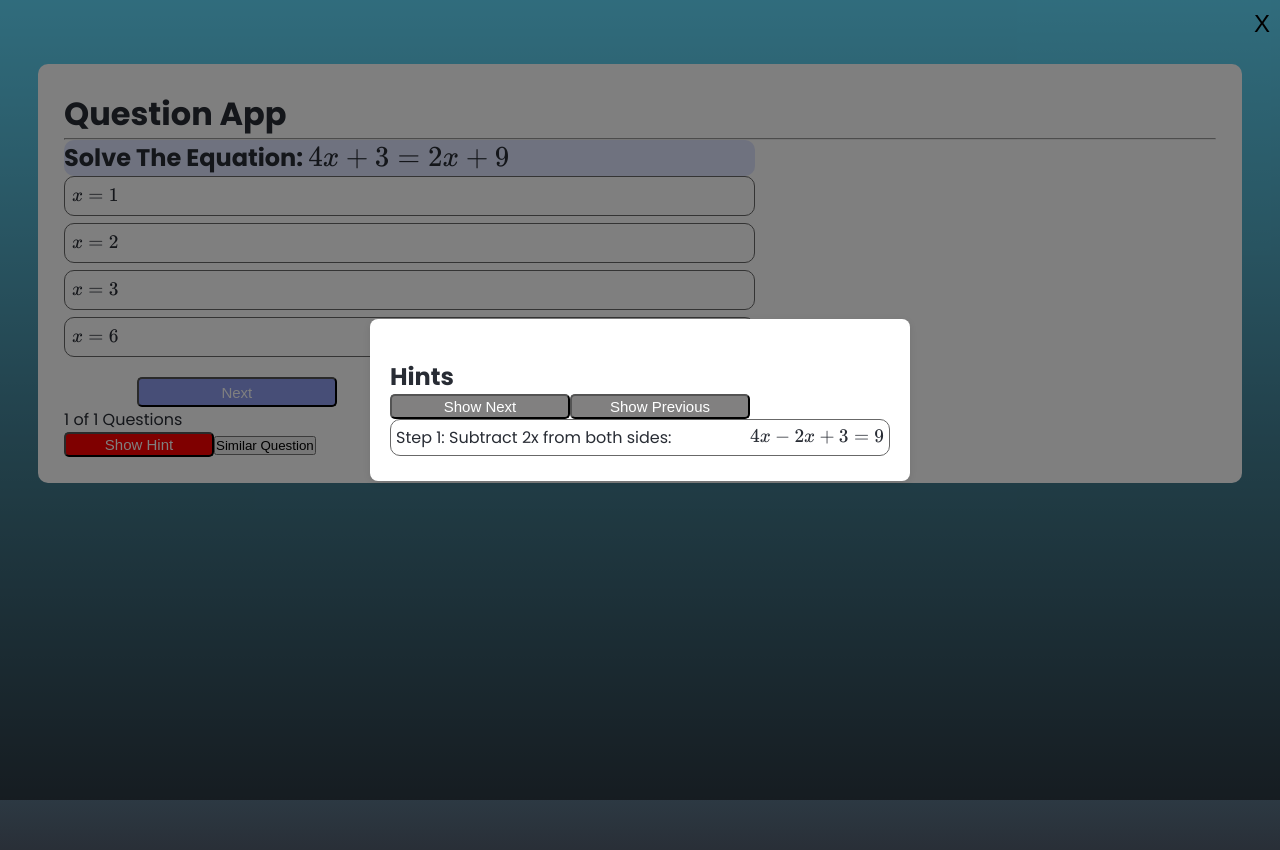
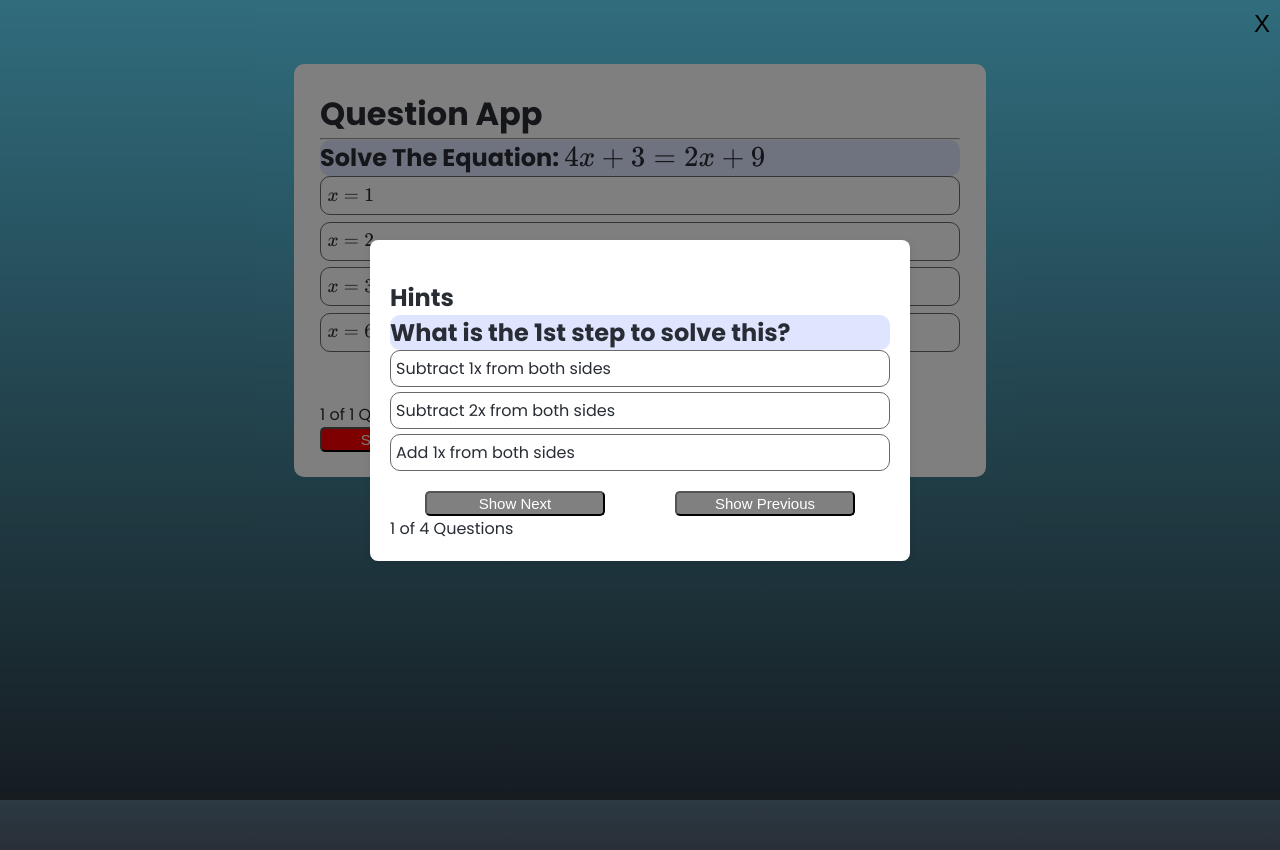
Before and after one commit to 18029450uhi/18029450_Dissertation, a React (Create React App) app: page / in a window 1280 px wide. Both pictures are taken after a click on the button "Show Hint". Shown: the top 850 px of the page. Built offline with nearby package versions, Linux system fonts and the light colour scheme.

Commit message:
Release 1.0.1

```diff
--- a/src/Components/Hints/Hints.css
+++ b/src/Components/Hints/Hints.css
@@ -3,7 +3,16 @@
     padding: 0;
 }
 
-.show-next-button {
+.hints-toggle-buttons {
+    display: flex;
+    justify-content: center;
+    /*flex-wrap: wrap;*/
+    margin-top: 20px;
+
+}
+
+.hints-toggle-buttons .next, .previous {
+
     margin: auto;
     width: 180px;
     height: 25px;
@@ -14,3 +23,13 @@
     border-radius: 5px;
     cursor: pointer;
 }
+
+.correct-answer {
+    background: #dffff2;
+    border-color: #00d397;
+}
+
+.incorrect-answer {
+    background: #ffdede;
+    border-color: #ff0000;
+}
--- a/src/Components/Hints/Hints.jsx
+++ b/src/Components/Hints/Hints.jsx
@@ -1,42 +1,85 @@
-import React, {useState} from 'react';
+import React, { useState, useEffect } from 'react';
 import './Hints.css';
-import katex from "katex";
+import Modal from "../Model/Modal";
+const Hints = ({ hints }) => {
+    const [hintIndex, setHintIndex] = useState(0);
+    const [hintQuestion, setHintQuestion] = useState(hints[0]);
+    const [lock, setLock] = useState(false);
+    const [showExplanationModal, setShowExplanationModal] = useState(false);
+    const [explanation, setExplanation] = useState('');
 
-const renderEquation = (step) => {
-    const parts = step.split(':');
-    const equation = parts.length > 2 ? parts.slice(2).join(':').trim() : step;
-    return {__html: katex.renderToString(equation, {throwOnError: false})};
-};
-const renderText = (step) => {
-    const parts = step.split(':');
-    const stepText = parts.slice(0, 2).join(':') + ':';
-    return {__html: stepText};
-};
-const Hints = ({steps}) => {
-    const [hintIndex, setHintIndex] = useState(0);
+    useEffect(() => {
+        setHintQuestion(hints[hintIndex]);
+    }, [hintIndex, hints]);
 
-    const showNextHint = () => {
-        if (hintIndex < steps.length - 1) {
+    const updateQuestions = () => {
+        setLock(false);
+
+        const answerElements = document.querySelectorAll('li[data-answer]');
+        answerElements.forEach(element => {
+            element.classList.remove('correct-answer', 'incorrect-answer');
+        });
+    };
+
+    const nextQuestion = () => {
+        if (hintIndex < hints.length - 1) {
             setHintIndex(hintIndex + 1);
+            updateQuestions();
         }
     };
-    const showPreviousHint = () => {
-        if ((hintIndex < steps.length - 1 && hintIndex !== 0) || hintIndex === steps.length - 1) {
+
+    const previousQuestion = () => {
+        if (hintIndex > 0) {
             setHintIndex(hintIndex - 1);
+            updateQuestions();
+        }
+    };
+
+    const checkAnswer = (e, answer, explanation) => {
+        if (!lock) {
+            if (answer === hintQuestion.correct) {
+                e.target.classList.add("correct-answer");
+                e.target.classList.remove("incorrect-answer");
+            } else {
+                e.target.classList.add("incorrect-answer");
+                const correctAnswerElement = document.querySelector(`li[data-answer="${hintQuestion.correct}"]`);
+                if (correctAnswerElement) {
+                    correctAnswerElement.classList.add("correct-answer");
+                    correctAnswerElement.classList.remove("incorrect-answer");
+                }
+            }
+            setExplanation(explanation);
+            setShowExplanationModal(true);
+            setLock(true);
         }
     };
 
     return (
         <div className='hints'>
             <h2>Hints</h2>
-            <button className='show-next-button' onClick={showNextHint}>Show Next</button>
-            <button className='show-next-button' onClick={showPreviousHint}>Show Previous</button>
-            <ul>
-                {steps.slice(0, hintIndex + 1).map((step, index) => (
-                    <li key={index}
-                        dangerouslySetInnerHTML={{__html: renderText(step).__html + ' ' + renderEquation(step).__html}}></li>
-                ))}
-            </ul>
+            <div className='content'>
+                <div className='hint-question-section'>
+                    <h2 className='question-header'>
+                        {hintQuestion.question}
+                    </h2>
+                    <ul>
+                        {hintQuestion.options.map((option, index) => (
+                            <li key={index} data-answer={index + 1} onClick={event => checkAnswer(event, index + 1, option.explanation)}>
+                                {option.option}
+                            </li>
+                        ))}
+                    </ul>
+                    <div className='hints-toggle-buttons'>
+                        <button className='next' onClick={nextQuestion}>Show Next</button>
+                        <button className='previous' onClick={previousQuestion}>Show Previous</button>
+                    </div>
+                    <div className='index'>{hintIndex + 1} of {hints.length} Questions</div>
+                </div>
+            </div>
+
+            <Modal show={showExplanationModal} onClose={() => setShowExplanationModal(false)}>
+                <p>{explanation}</p>
+            </Modal>
         </div>
     );
 };
--- a/src/Components/Question/Question.css
+++ b/src/Components/Question/Question.css
@@ -1,21 +1,13 @@
-* {
-    margin: 0;
-    padding: 0;
-}
-
 .container {
-    width: 90%;
+    width: 50%;
     margin: 5% auto;
     background: white;
     color: #282c34;
+    display: flex;
+    flex-direction: column;
     border-radius: 10px;
     padding: 2%;
     gap: 1%;
-}
-
-.content {
-    display: flex;
-    justify-content: space-between;
 }
 
 .container .content .question-header {
@@ -79,19 +71,32 @@
     cursor: pointer;
 }
 
+.container .similar-question-button{
+    margin: auto;
+    width: 150px;
+    height: 25px;
+    background: #0e9629;
+    color: #ffffff;
+    font-size: 15px;
+    font-weight: 500;
+    border-radius: 5px;
+    cursor: pointer;
 
-.question-section {
-    width: 60%;
-    padding-right: 20px; /* Add this line */
 }
 
+
+/*.question-section {*/
+    /*width: 60%;*/
+/*    padding-right: 20px; !* Add this line *!*/
+/*}*/
+
 .similar-question-section {
-    width: 35%;
+    width: 45%;
 }
 
-.hints {
-    margin-top: 20px;
-}
+/*.hints {*/
+/*    margin-top: 20px;*/
+/*}*/
 
 .container .correct-answer {
     background: #dffff2;
@@ -122,7 +127,7 @@
         width: 100%;
     }
 
-    .hints {
-        margin-top: 20px;
-    }
+    /*.hints {*/
+    /*    margin-top: 20px;*/
+    /*}*/
 }
--- a/src/Components/Question/Question.jsx
+++ b/src/Components/Question/Question.jsx
@@ -50,26 +50,28 @@ const Question = () => {
     };
 
     const previousQuestion = () => {
-        if (((index < data.length - 1) && index !== 0) || index === data.length - 1) {
+        if (((index < data.length - 1) && index !== 0) || index === data.length) {
             setIndex(index - 1);
             setQuestion(data[index - 1]);
             updateQuestions();
         }
     };
 
-    const toggleHint = () => {
-        setShowHint(!showHint);
-    };
+    // const toggleHint = () => {
+    //     setShowHint(!showHint);
+    // };
 
     const checkAnswer = (e, answer) => {
         if (lock === false) {
             if (answer === question.mcq.correctAnswer) {
                 e.target.classList.add("correct-answer");
+                e.target.classList.remove("incorrect-answer");
             } else {
                 e.target.classList.add("incorrect-answer");
                 const correctAnswerElement = document.querySelector(`li[data-answer="${question.mcq.correctAnswer}"]`);
                 if (correctAnswerElement) {
                     correctAnswerElement.classList.add("correct-answer");
+                    correctAnswerElement.classList.remove("incorrect-answer");
                 }
             }
             setLock(true);
@@ -107,7 +109,7 @@ const Question = () => {
             </div>
 
             <Modal show={showHintModal} onClose={() => setShowHintModal(false)}>
-                <Hints steps={question.originalProblem.steps}/>
+                <Hints hints={question.hints}/>
             </Modal>
 
             <Modal show={showSimilarQuestionModal} onClose={() => setShowSimilarQuestionModal(false)}>
--- a/src/index.css
+++ b/src/index.css
@@ -1,9 +1,9 @@
-*{
+* {
     margin: 0;
     padding: 0;
 }
 
-body{
+body {
     height: 100vh;
     background-image: linear-gradient(#61dafb, #282c34);
     font-family: 'poppins';
--- a/src/response.js
+++ b/src/response.js
@@ -10,8 +10,8 @@ export const data = [
             ],
             "solution": 3
         },
-        "hints": {
-            "hint_questions": [
+        "hints":
+            [
                 {
                     "question": "What is the 1st step to solve this?",
                     "options": [
@@ -81,29 +81,42 @@ export const data = [
                             "option": "Multiply by 2",
                             "explanation": "Not yet! this will add more complexity"
                         }
-                    ]
+                    ],
+                    "correct": 1
                 }
-            ]
-        },
-        "similarProblem": {
-            "equation": "5x + 4 = 3x + 10",
-            "steps": [
+            ],
+        "similarProblem":
+            {
+                "equation":
+                    "5x + 4 = 3x + 10",
+                "steps":
+                    [
                         "Step 1: Subtract 3x from both sides: 5x - 3x + 4 = 10",
                         "Step 2: Simplify the equation: 2x + 4 = 10",
                         "Step 3: Subtract 4 from both sides: 2x = 6",
                         "Step 4: Divide both sides by 2: x = 3"
                     ],
                 "solution": 3
-        },
-        "mcq": {
-            "question": "Solve the equation: 4x + 3 = 2x + 9",
-            "options": {
-                "A": "x = 1",
-                "B": "x = 2",
-                "C": "x = 3",
-                "D": "x = 6"
-            },
-            "correctAnswer": "C"
+            }
+        ,
+        "mcq":
+            {
+                "question":
+                    "Solve the equation: 4x + 3 = 2x + 9",
+                "options":
+                    {
+                        "A":
+                            "x = 1",
+                        "B":
+                            "x = 2",
+                        "C":
+                            "x = 3",
+                        "D":
+                            "x = 6"
+                    }
+                ,
+                "correctAnswer":
+                    "C"
             }
     }
 
```
Lines whose indentation alone changed are shown as unchanged.
